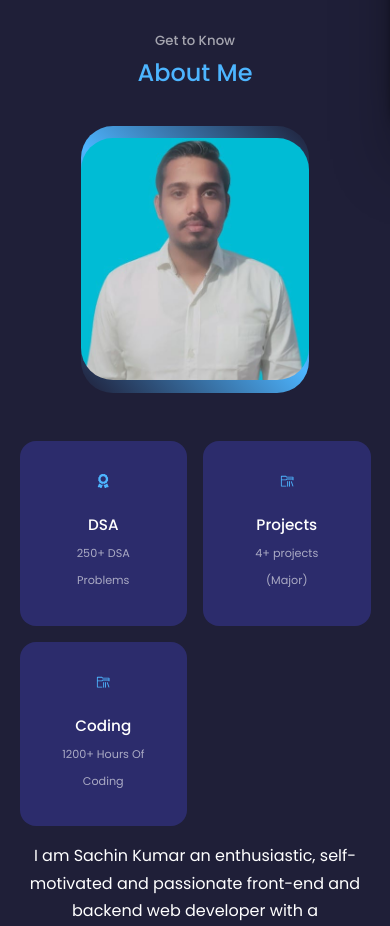
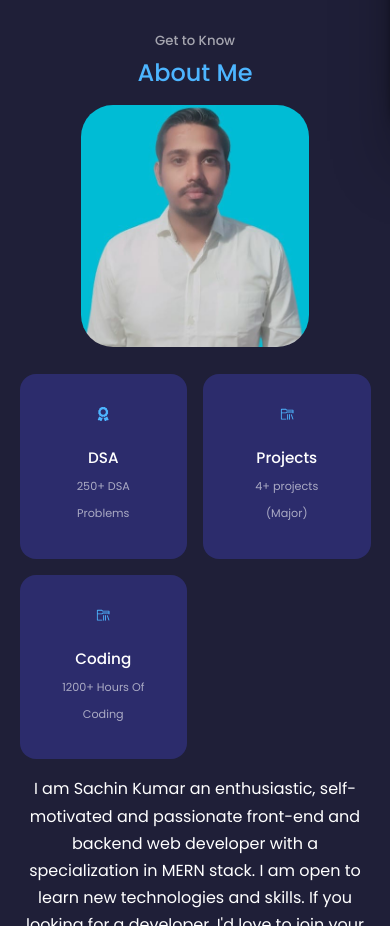
Before and after one commit to sks-7/sks-7.github.io, a React (Create React App) app: page / in a window 390 px wide. Shown: the part 800-1726 px from the top of the page. Built offline with nearby package versions, Linux system fonts and the light colour scheme.

Commit message:
changes backgroung colour of my image

```diff
--- a/src/Componetns/About/about.css
+++ b/src/Componetns/About/about.css
@@ -74,10 +74,11 @@
 
    .about_me{
     width: 65%;
-    height:267px;
+    height:200px;
     margin: 0 auto 3rem;
-    background: linear-gradient(45deg, transparent, var(--color-primary),transparent);
+    /* background: linear-gradient(45deg, transparent, var(--color-primary),transparent); */
    }
+
    .about_cards{
     grid-template-columns: 1fr 1fr;
     gap: 1rem;
```
